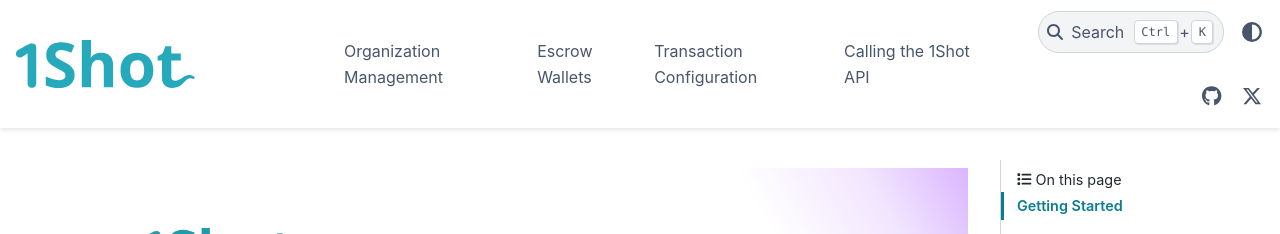
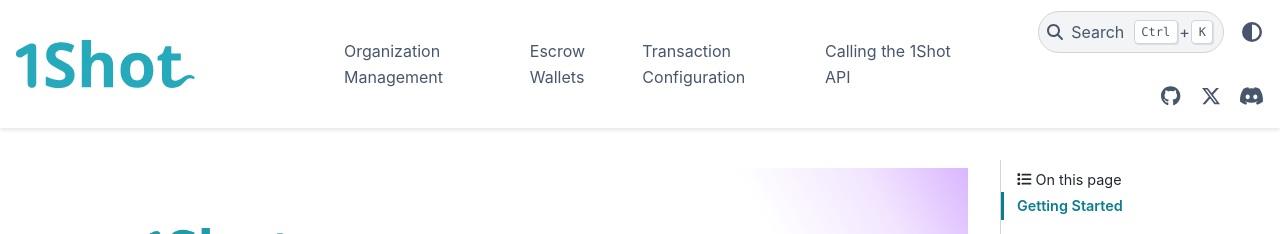
Before and after one commit to UXlySoftware/1shot-documentation, a Sphinx documentation site: the page built from source/index.rst, in a window 1280 px wide. Shown: the top 234 px of the page. Built offline with Sphinx 7.4.7 and the PyData theme 0.15.4, drawn with Linux system fonts in a browser that asks for light colours.

Commit message:
added discord link

```diff
--- a/source/conf.py
+++ b/source/conf.py
@@ -62,6 +62,16 @@
             "icon": "fa-brands fa-x-twitter",
             # The type of image to be used (see below for details)
             "type": "fontawesome",
+        },
+        {
+            # Label for this link
+            "name": "Discord",
+            # URL where the link will redirect
+            "url": "https://discord.gg/xkF9NFS6",  # required
+            # Icon class (if "type": "fontawesome"), or path to local image (if "type": "local")
+            "icon": "fa-brands fa-discord",
+            # The type of image to be used (see below for details)
+            "type": "fontawesome",
         }
    ],
    "secondary_sidebar_items": ["page-toc"],
```
